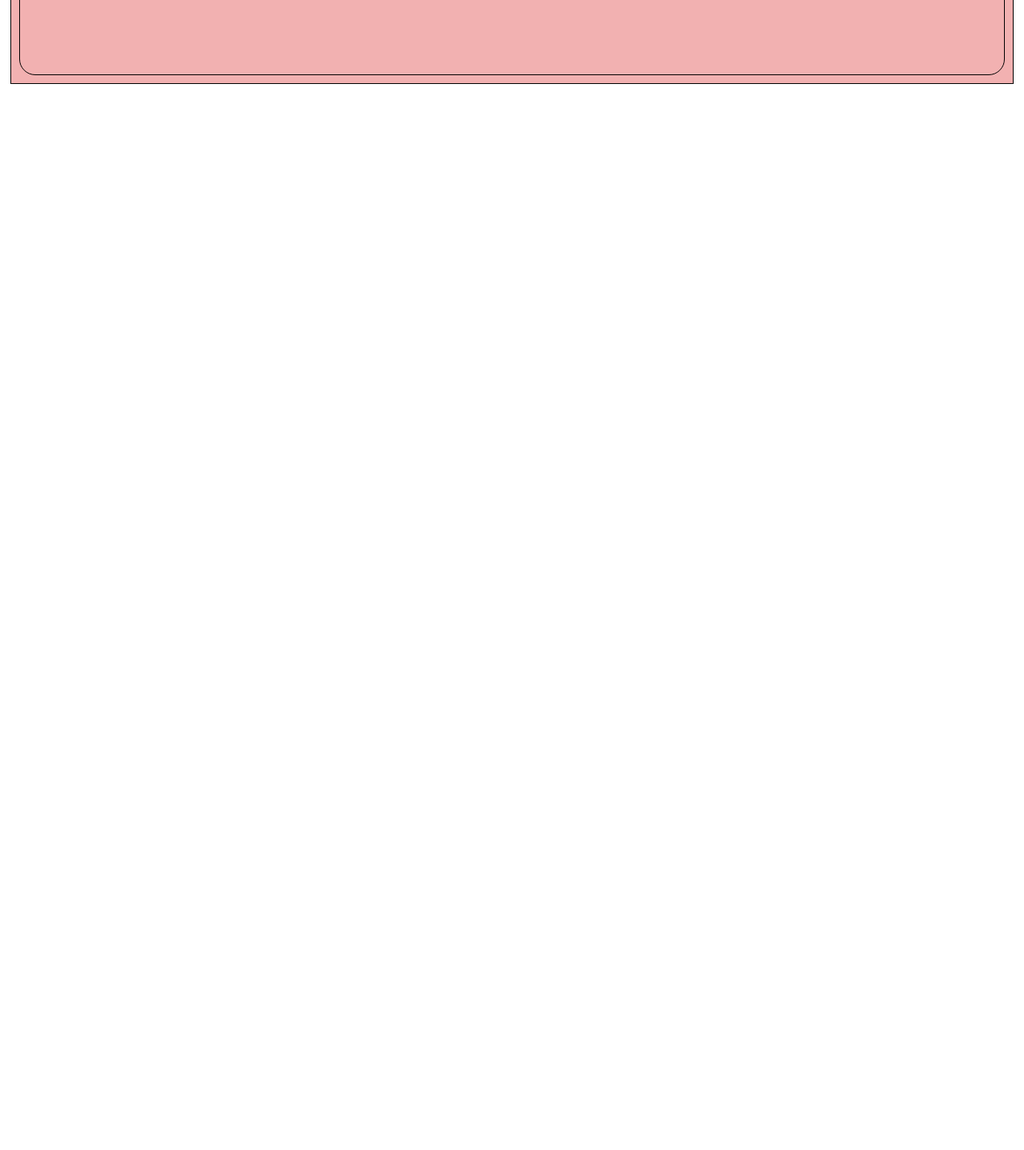
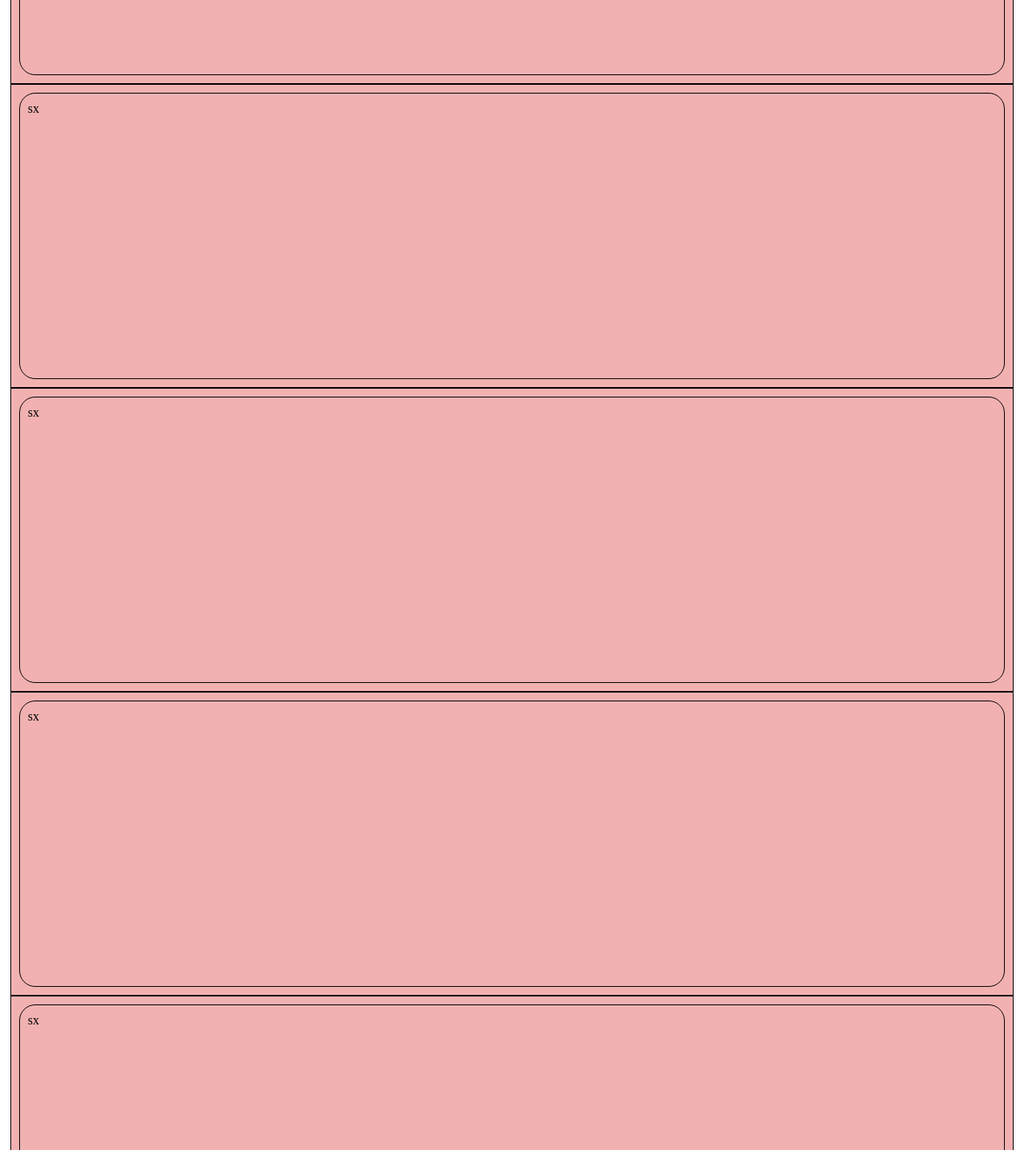
Before and after one commit to Vahidone/htmlcss-responsive-layout, a plain HTML site: page index.html in a window 1280 px wide. Shown: the part 660-2098 px from the top of the page at 80% size. Before the commit the page ends 800 px from the top, so only its background shows below. Drawn offline with Linux system fonts and the light colour scheme.

Commit message:
[add] add four mini section of top white part

```diff
--- a/css/style.css
+++ b/css/style.css
@@ -30,19 +30,36 @@ header .container {
 /* SECTION DEMO ********* */
 .demo {
   height: 670px;
+  margin-top: 20px;
 }
-.demo .container {
+.container {
   height: 100%;
-  margin-top: 20px;
   padding: 10px;
 }
-.demo .container .row {
+.container .row {
   flex-direction: column;
   height: 100%;
   border-radius: 20px;
   padding: 10px;
 }
-.demo .container .row .col {
+.container .row .col {
   width: 100%;
   height: 50%;
 }
+/* SECTION CLEAN CODE ************* */
+.clean-code {
+  height: 380px;
+}
+/* SECTION WEB DESIGN ************ */
+.web-design {
+  height: 380px;
+}
+/* SECTION DEVELOPEMENTE ********** */
+.developement {
+  height: 380px;
+}
+/* SECTION BRANDING ************* */
+.branding {
+  height: 380px;
+  margin-bottom: 40px;
+}
--- a/index.html
+++ b/index.html
@@ -33,5 +33,45 @@
         </div>
       </div>
     </section>
+    <!-- SECTION CLEAN CODE ---------- -->
+    <section class="clean-code">
+      <div class="container debug">
+        <div class="row debug d-flex">
+          <div class="col">
+            <div class="card">sx</div>
+          </div>
+        </div>
+      </div>
+    </section>
+    <!-- SECTION WEB DESIGN --------- -->
+    <section class="web-design">
+      <div class="container debug">
+        <div class="row debug d-flex">
+          <div class="col">
+            <div class="card">sx</div>
+          </div>
+        </div>
+      </div>
+    </section>
+    <!-- SECTION DEVELOPEMENTE -------- -->
+    <section class="developement">
+      <div class="container debug">
+        <div class="row debug d-flex">
+          <div class="col">
+            <div class="card">sx</div>
+          </div>
+        </div>
+      </div>
+    </section>
+    <!-- SECTION BRANDING --------- -->
+    <section class="branding">
+      <div class="container debug">
+        <div class="row debug d-flex">
+          <div class="col">
+            <div class="card">sx</div>
+          </div>
+        </div>
+      </div>
+    </section>
   </body>
 </html>
```
